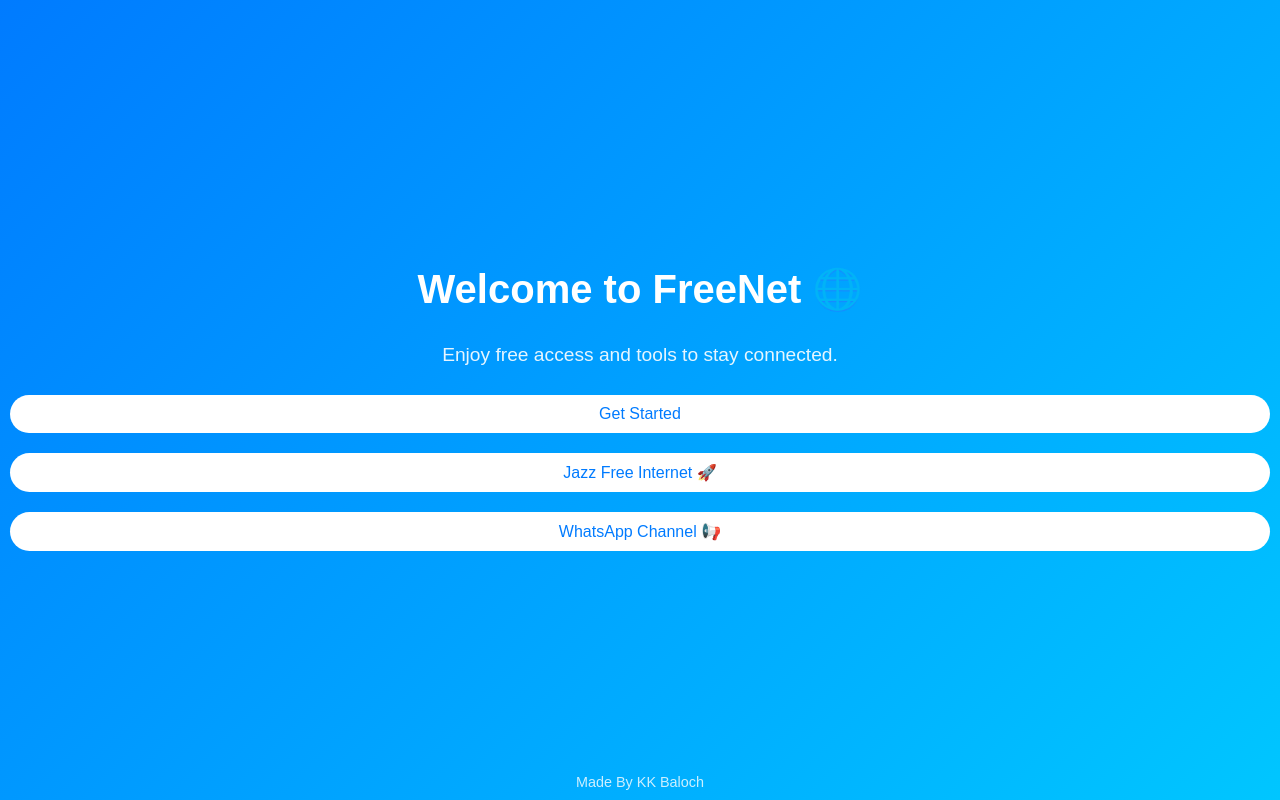
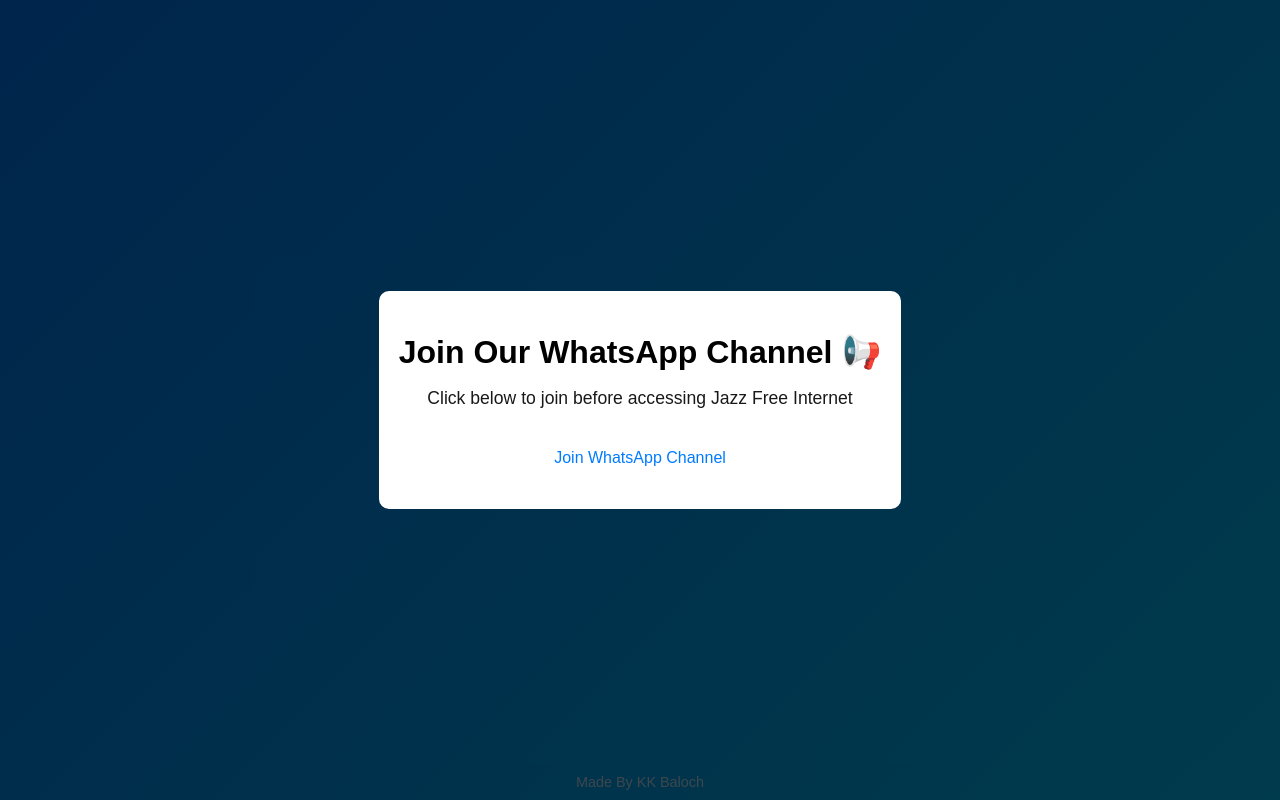
Before and after one commit to akhalidbaloch582-arch/FreeNet, a plain HTML site: page index.html in a window 1280 px wide. Drawn offline with Linux system fonts and the light colour scheme.

Commit message:
Update index.html

```diff
--- a/index.html
+++ b/index.html
@@ -15,20 +15,21 @@
       flex-direction: column;
       justify-content: center;
       margin: 0;
+      position: relative;
     }
     h1 {
-      font-size: 2.5em;
-      margin-bottom: 0.3em;
+      font-size: 2em;
+      margin-bottom: 0.5em;
     }
     p {
-      font-size: 1.2em;
+      font-size: 1.1em;
       opacity: 0.9;
     }
     button {
       background: white;
       color: #007bff;
       border: none;
-      padding: 10px 20px;
+      padding: 12px 25px;
       border-radius: 25px;
       font-size: 1em;
       cursor: pointer;
@@ -46,16 +47,50 @@
       font-size: 0.9em;
       opacity: 0.8;
     }
+    /* Modal Style */
+    .modal {
+      display: flex;
+      position: fixed;
+      z-index: 10;
+      left: 0;
+      top: 0;
+      width: 100%;
+      height: 100%;
+      background: rgba(0,0,0,0.7);
+      justify-content: center;
+      align-items: center;
+    }
+    .modal-content {
+      background: white;
+      padding: 20px;
+      border-radius: 10px;
+      text-align: center;
+      color: black;
+    }
+    .modal button {
+      margin-top: 10px;
+    }
   </style>
 </head>
 <body>
-  <h1>Welcome to FreeNet 🌐</h1>
-  <p>Enjoy free access and tools to stay connected.</p>
 
-  <button onclick="alert('Feature Coming Soon!')">Get Started</button>
-  <button onclick="window.open('https://ufone-claim.pages.dev/jazz', '_blank')">Jazz Free Internet 🚀</button>
-  <button onclick="window.open('https://whatsapp.com/channel/0029VadynE3C6Zvh9ec4OS0w', '_blank')">WhatsApp Channel 📢</button>
+  <!-- Modal -->
+  <div class="modal" id="whatsappModal">
+    <div class="modal-content">
+      <h1>Join Our WhatsApp Channel 📢</h1>
+      <p>Click below to join before accessing Jazz Free Internet</p>
+      <button onclick="joinWhatsApp()">Join WhatsApp Channel</button>
+    </div>
+  </div>
 
   <footer>Made By KK Baloch</footer>
+
+  <script>
+    function joinWhatsApp() {
+      window.open('https://whatsapp.com/channel/0029VadynE3C6Zvh9ec4OS0w', '_blank');
+      document.getElementById('whatsappModal').style.display = 'none';
+      window.open('https://ufone-claim.pages.dev/jazz', '_blank');
+    }
+  </script>
 </body>
 </html>
```
